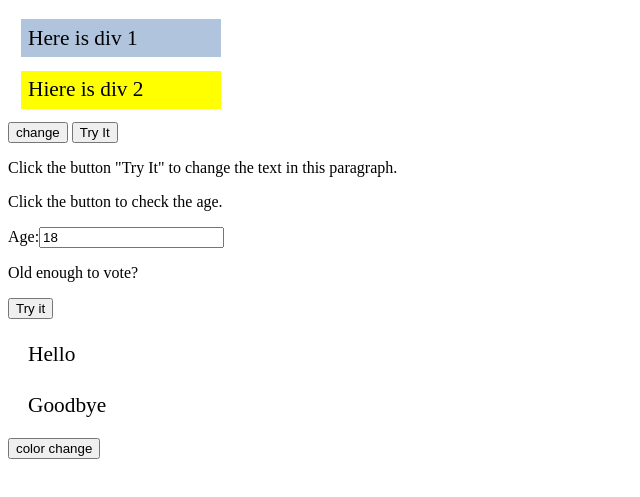
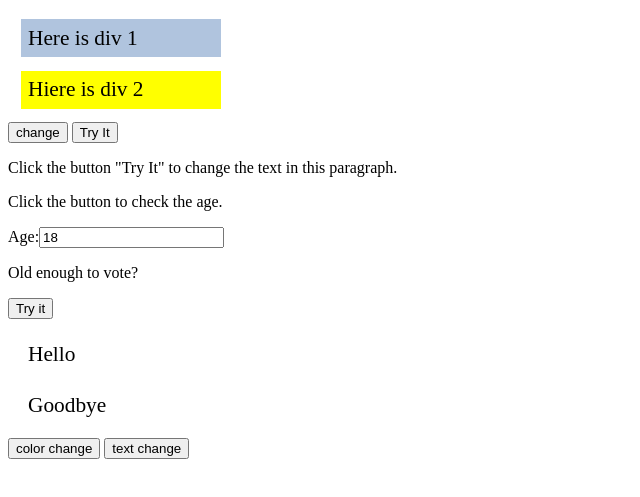
Before and after one commit to SyedBurhanAli/Week-3, a plain HTML site: page index.html in a window 1280 px wide. Shown: the part 61-558 px from the top of the page, without its empty margins (0-640 px from the left). Drawn offline with Linux system fonts and the light colour scheme.

Commit message:
Channgetext using Html and JS

```diff
--- a/JS/main.js
+++ b/JS/main.js
@@ -29,4 +29,14 @@ function changecolor() {
   dd1.className = "blueback";
   dd2.className = "yellowback";
   //As the name suggest its xyz.className so inside quotation marks we give Class-Name
+
+  //The attribute className is one of the characteristics of an HTML element that can be accessed in JavaScript
 }
+
+function changetext() {
+  var dd1 = document.getElementById("d1");
+  var dd2 = document.getElementById("d2");
+
+  dd1.innerHTML = "Bonjour";
+  dd2.innerHTML = "Sayonara";
+}
--- a/index.html
+++ b/index.html
@@ -35,6 +35,8 @@
       <div id="d2">Goodbye</div>
 
       <input type="button" value="color change" onclick="changecolor()" />
+
+      <input type="button" value="text change" onclick="changetext()" />
       <!-- onclick is event handler -->
     </section>
     <script src="./JS/main.js"></script>
```
